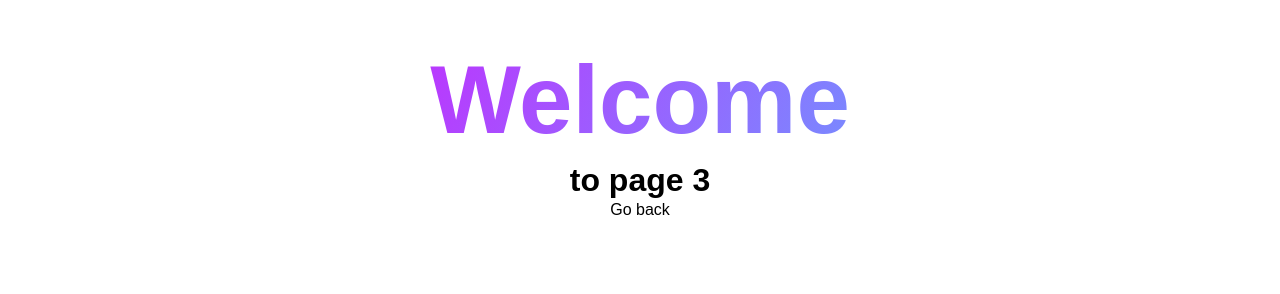
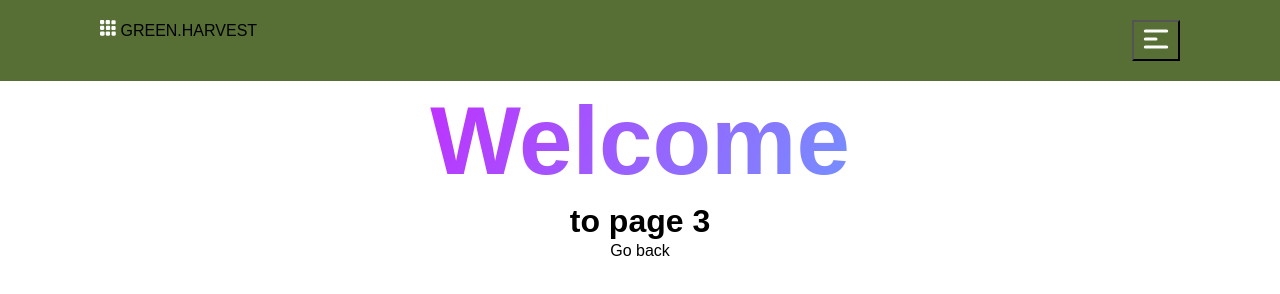
Before and after one commit to Yuriy-Nabasov/project-HtmlGuru01, a website built with Vite: page src/page-3.html in a window 1280 px wide. Built offline with nearby package versions, Linux system fonts and the light colour scheme; files whose address does not match are found by name.

Commit message:
continue-initial-setting

```diff
--- a/src/css/container.css
+++ b/src/css/container.css
@@ -3,17 +3,19 @@
   min-width: 320px;
   max-width: 375px;
   margin: 0 auto;
-  padding: 0 16px;
+  padding: 0 20px;
 }
 /* Styles for Tablet devices */
 @media only screen and (min-width: 768px) {
   .container {
     max-width: 768px;
+    padding: 0 32px;
   }
 }
 /* Styles for Desktop devices */
 @media only screen and (min-width: 1280px) {
   .container {
-    max-width: 12800px;
+    max-width: 1280px;
+    padding: 0 100px;
   }
 }
--- a/src/css/header.css
+++ b/src/css/header.css
@@ -1,34 +1,53 @@
 .header {
   padding: 20px 0;
+  background-color: #576f35;
 }
-.nav {
+.header-nav {
   display: flex;
   justify-content: space-between;
 }
-.nav-logo {
+
+.logo-icon {
+  fill: #fbfbfb;
+}
+
+.nav-logo-title {
+  text-transform: uppercase;
+}
+
+.mobile-open-btn {
+  background-color: transparent;
+}
+
+.mobile-btn-icon {
+  stroke: #fbfbfb;
+}
+
+/* .nav-logo {
   display: inline-flex;
   align-items: center;
   justify-content: center;
-}
+} */
 .nav-list {
-  display: flex;
-  align-items: center;
+  display: none;
+  /* display: flex; */
+  /* align-items: center;
   justify-content: flex-end;
-  gap: 40px;
+  gap: 40px; */
 }
 .nav-link {
-  position: relative;
+  /* position: relative;
   display: block;
   font-weight: 500;
   letter-spacing: 0.02em;
-  transition: 200ms ease-in;
+  transition: 200ms ease-in; */
 }
 .nav-link:hover,
 .nav-link:focus {
-  color: #747bff;
+  /* color: #747bff; */
 }
 .nav-link::after {
-  content: '';
+  /* content: '';
   position: absolute;
   bottom: 0;
   left: 50%;
@@ -37,8 +56,8 @@
   height: 4px;
   border-radius: 4px;
   transform-origin: center;
-  animation: stretch 400ms cubic-bezier(0.68, -0.55, 0.27, 1.55) 200ms both;
+  animation: stretch 400ms cubic-bezier(0.68, -0.55, 0.27, 1.55) 200ms both; */
 }
 .nav-link.active::after {
-  background: #747bff;
+  /* background: #747bff; */
 }
--- a/src/partials/header.html
+++ b/src/partials/header.html
@@ -1,19 +1,31 @@
 <header class="header">
   <div class="container">
-    <!-- <nav class="nav">
-      <a class="nav-logo" href="./index.html" aria-label="Site logo">
-        <svg class="nav-logo-icon" width="100" height="30">
-          <use href="{=$icon-path}"></use>
+    <nav class="header-nav">
+      <div class="header-logo-wrapper">
+        <svg class="logo-icon" width="16" height="16">
+          <use href="../img/sprite.svg#icon-logo"></use>
         </svg>
-      </a>
+        <a class="nav-logo-title" href="./index.html">green.harvest</a>
+      </div>
       <ul class="nav-list">
         <li class="nav-item">
-          <a class="nav-link {=$highlight-act}" href="./page-2.html">Page 2</a>
+          <a class="nav-link" href="#how-it-works">How It Works</a>
         </li>
         <li class="nav-item">
-          <a class="nav-link {=$highlight-curr}" href="./page-3.html">Page 3</a>
+          <a class="nav-link" href="#vegetables">Vegetables</a>
+        </li>
+        <li class="nav-item">
+          <a class="nav-link" href="#reviews">Reviews</a>
+        </li>
+        <li class="nav-item">
+          <button class="header-nav-menu" type="button">Shop now</button>
         </li>
       </ul>
-    </nav> -->
+      <button class="mobile-open-btn" type="button">
+        <svg class="mobile-btn-icon" width="32" height="32">
+          <use href="../images/sprite.svg#icon-burger"></use>
+        </svg>
+      </button>
+    </nav>
   </div>
 </header>
```
Also changed, not shown: src/index.html (+1 -1 lines).
